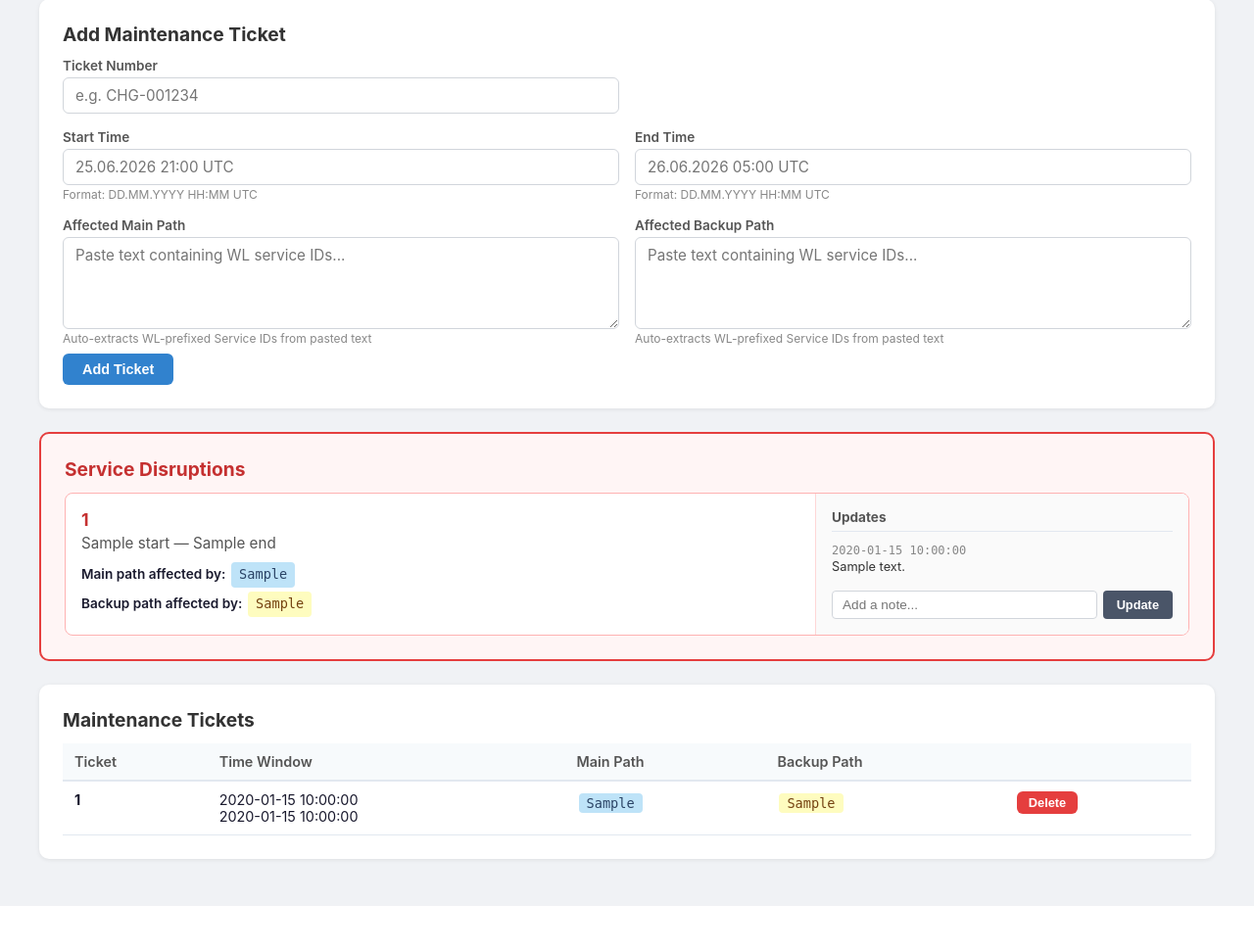
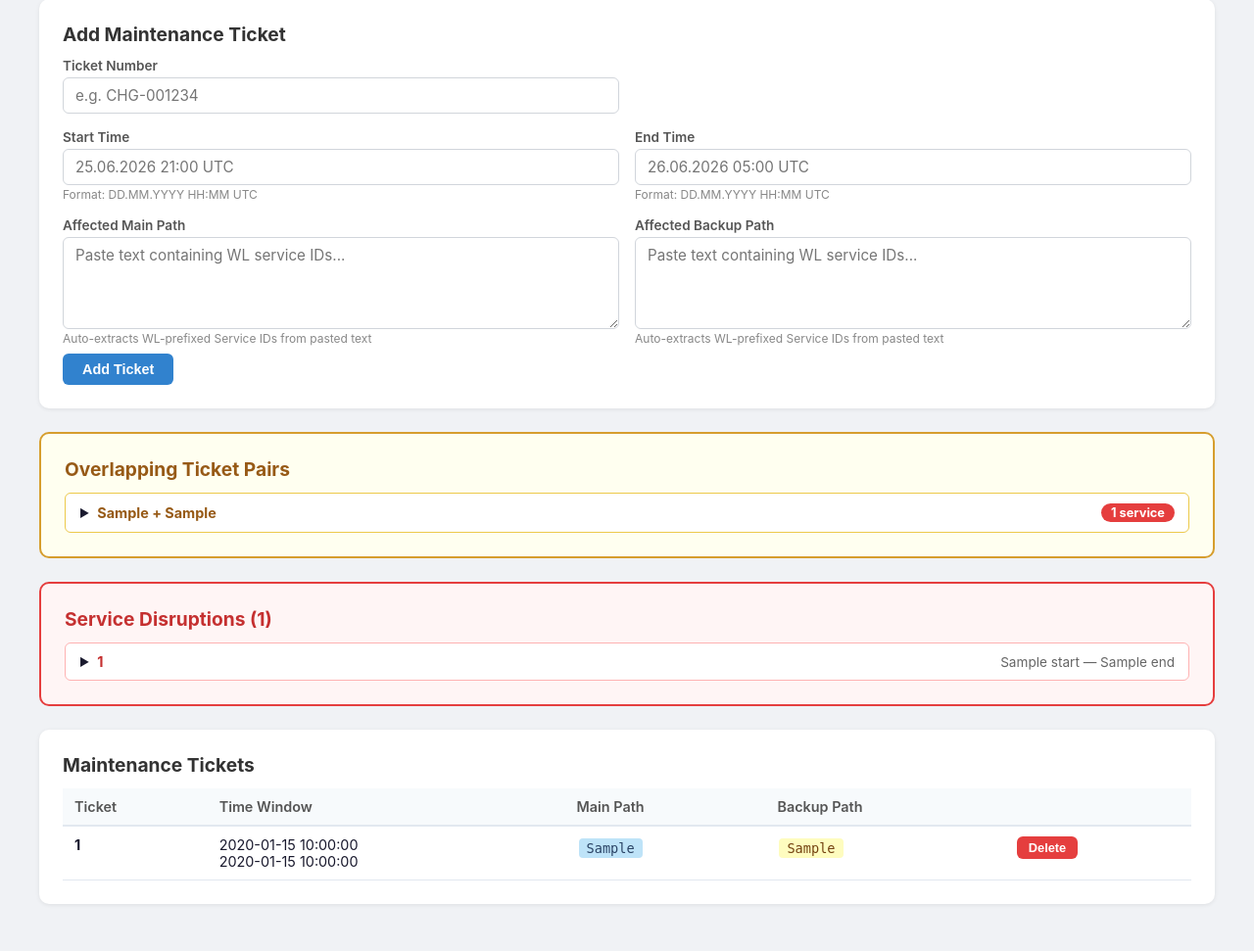
Before and after one commit to Kent0067826/main-and-backup-path, a Flask app: template templates/index.html in a window 1280 px wide. Shown: the part 80-1051 px from the top of the page at 98% size. Before the commit the page ends 1005 px from the top, so only its background shows below. Run offline with Flask 3, Linux system fonts and the light colour scheme; the template is opened without the code that fills it: most values are stand-ins (such as "Sample title", 1, 10 or a date in 2020).

Commit message:
Filter same-ticket disruptions, add collapsible UI and ticket-pair view
Co-Authored-By: Claude Opus 4.6 <noreply@anthropic.com>

```diff
--- a/app.py
+++ b/app.py
@@ -72,22 +72,8 @@ def union_intervals(intervals):
     return merged
 
 
-def intersect_interval_lists(list_a, list_b):
-    result = []
-    i, j = 0, 0
-    while i < len(list_a) and j < len(list_b):
-        start = max(list_a[i][0], list_b[j][0])
-        end = min(list_a[i][1], list_b[j][1])
-        if start < end:
-            result.append((start, end))
-        if list_a[i][1] < list_b[j][1]:
-            i += 1
-        else:
-            j += 1
-    return result
-
-
 def calculate_disruptions():
+    """Per-service disruptions, only counting CROSS-TICKET overlaps."""
     conn = get_db()
     services = conn.execute("SELECT DISTINCT service_id FROM affected_paths").fetchall()
     disruptions = []
@@ -121,11 +107,22 @@ def calculate_disruptions():
             for r in backup_rows
         ]
 
-        main_intervals = union_intervals([(s, e) for s, e, _ in main_windows])
-        backup_intervals = union_intervals([(s, e) for s, e, _ in backup_windows])
-        disruption_intervals = intersect_interval_lists(main_intervals, backup_intervals)
+        # Only count overlaps between DIFFERENT tickets
+        cross_overlaps = []
+        for ms, me, mt in main_windows:
+            for bs, be, bt in backup_windows:
+                if mt != bt:
+                    os_ = max(ms, bs)
+                    oe_ = min(me, be)
+                    if os_ < oe_:
+                        cross_overlaps.append((os_, oe_))
 
-        for d_start, d_end in disruption_intervals:
+        if not cross_overlaps:
+            continue
+
+        merged = union_intervals(cross_overlaps)
+
+        for d_start, d_end in merged:
             main_tickets = sorted(set(t for s, e, t in main_windows if s < d_end and e > d_start))
             backup_tickets = sorted(set(t for s, e, t in backup_windows if s < d_end and e > d_start))
             disruptions.append({
@@ -139,6 +136,79 @@ def calculate_disruptions():
     conn.close()
     disruptions.sort(key=lambda d: (d["service_id"], d["start"]))
     return disruptions
+
+
+def calculate_ticket_pair_overlaps():
+    """Group disrupted services by overlapping ticket pairs."""
+    conn = get_db()
+    all_tickets = conn.execute("SELECT * FROM maintenance ORDER BY start_time").fetchall()
+
+    pairs = []
+    for i in range(len(all_tickets)):
+        for j in range(i + 1, len(all_tickets)):
+            t1 = all_tickets[i]
+            t2 = all_tickets[j]
+            s1 = datetime.fromisoformat(t1["start_time"])
+            e1 = datetime.fromisoformat(t1["end_time"])
+            s2 = datetime.fromisoformat(t2["start_time"])
+            e2 = datetime.fromisoformat(t2["end_time"])
+
+            os_ = max(s1, s2)
+            oe_ = min(e1, e2)
+            if os_ >= oe_:
+                continue
+
+            t1_main = set(r["service_id"] for r in conn.execute(
+                "SELECT service_id FROM affected_paths WHERE maintenance_id = ? AND path_type = 'main'",
+                (t1["id"],)).fetchall())
+            t1_backup = set(r["service_id"] for r in conn.execute(
+                "SELECT service_id FROM affected_paths WHERE maintenance_id = ? AND path_type = 'backup'",
+                (t1["id"],)).fetchall())
+            t2_main = set(r["service_id"] for r in conn.execute(
+                "SELECT service_id FROM affected_paths WHERE maintenance_id = ? AND path_type = 'main'",
+                (t2["id"],)).fetchall())
+            t2_backup = set(r["service_id"] for r in conn.execute(
+                "SELECT service_id FROM affected_paths WHERE maintenance_id = ? AND path_type = 'backup'",
+                (t2["id"],)).fetchall())
+
+            # A->main + B->backup
+            ab = t1_main & t2_backup
+            # A->backup + B->main
+            ba = t1_backup & t2_main
+
+            all_services = ab | ba
+            if not all_services:
+                continue
+
+            service_details = []
+            for sid in sorted(all_services):
+                main_by = []
+                backup_by = []
+                if sid in t1_main:
+                    main_by.append(t1["ticket_number"])
+                if sid in t2_main:
+                    main_by.append(t2["ticket_number"])
+                if sid in t1_backup:
+                    backup_by.append(t1["ticket_number"])
+                if sid in t2_backup:
+                    backup_by.append(t2["ticket_number"])
+                service_details.append({
+                    "service_id": sid,
+                    "main_tickets": main_by,
+                    "backup_tickets": backup_by,
+                })
+
+            pairs.append({
+                "ticket_a": t1["ticket_number"],
+                "ticket_b": t2["ticket_number"],
+                "overlap_start": fmt(os_),
+                "overlap_end": fmt(oe_),
+                "services": service_details,
+                "count": len(all_services),
+            })
+
+    conn.close()
+    return pairs
 
 
 @app.route("/")
@@ -166,6 +236,7 @@ def index():
         })
 
     disruptions = calculate_disruptions()
+    ticket_pairs = calculate_ticket_pair_overlaps()
 
     notes_by_service = {}
     for d in disruptions:
@@ -181,7 +252,7 @@ def index():
         d["notes"] = notes_by_service[sid]
 
     conn.close()
-    return render_template("index.html", tickets=ticket_details, disruptions=disruptions)
+    return render_template("index.html", tickets=ticket_details, disruptions=disruptions, ticket_pairs=ticket_pairs)
 
 
 @app.route("/add", methods=["POST"])
--- a/templates/index.html
+++ b/templates/index.html
@@ -21,22 +21,48 @@
   /* Disruptions */
   .disruption-banner { background: #fff5f5; border: 2px solid #e53e3e; border-radius: 10px; padding: 24px; margin-bottom: 24px; }
   .disruption-banner h2 { color: #c53030; }
-  .disruption-item { background: #fff; border: 1px solid #feb2b2; border-radius: 8px; margin-top: 12px; overflow: hidden; }
-  .disruption-content { display: flex; }
-  .disruption-left { flex: 1; padding: 16px; border-right: 1px solid #fed7d7; }
-  .disruption-right { width: 380px; padding: 16px; background: #fafafa; display: flex; flex-direction: column; }
-  .disruption-left .service-id { font-size: 1.1rem; font-weight: 700; color: #c53030; }
-  .disruption-left .time { font-size: 0.95rem; color: #555; margin: 4px 0 8px; }
-  .disruption-left .tickets { font-size: 0.85rem; line-height: 1.6; }
+  .no-disruptions { color: #38a169; font-weight: 500; padding: 12px 0; }
+
+  /* Ticket pair section */
+  .pair-banner { background: #fffff0; border: 2px solid #d69e2e; border-radius: 10px; padding: 24px; margin-bottom: 24px; }
+  .pair-banner h2 { color: #975a16; }
+
+  /* Collapsible items */
+  details { margin-top: 10px; }
+  details summary { cursor: pointer; padding: 10px 14px; border-radius: 6px; font-size: 0.9rem; user-select: none; list-style: none; display: flex; align-items: center; gap: 8px; }
+  details summary::-webkit-details-marker { display: none; }
+  details summary::before { content: "\25B6"; font-size: 0.7rem; transition: transform 0.2s; flex-shrink: 0; }
+  details[open] summary::before { transform: rotate(90deg); }
+
+  /* Disruption item */
+  .disruption-item summary { background: #fff; border: 1px solid #feb2b2; }
+  .disruption-item summary:hover { background: #fff5f5; }
+  .disruption-item .summary-id { font-weight: 700; color: #c53030; }
+  .disruption-item .summary-time { color: #666; font-size: 0.85rem; margin-left: auto; }
+  .disruption-detail { background: #fff; border: 1px solid #feb2b2; border-top: none; border-radius: 0 0 6px 6px; display: flex; }
+  .disruption-left { flex: 1; padding: 14px; }
+  .disruption-right { width: 360px; padding: 14px; background: #fafafa; border-left: 1px solid #fed7d7; }
+  .disruption-left .tickets { font-size: 0.85rem; line-height: 1.8; }
   .disruption-left .tickets span.label { font-weight: 600; }
-  .ticket-tag { display: inline-block; background: #edf2f7; padding: 2px 8px; border-radius: 4px; margin: 2px; font-family: monospace; font-size: 0.85rem; }
+
+  .ticket-tag { display: inline-block; padding: 2px 8px; border-radius: 4px; margin: 2px; font-family: monospace; font-size: 0.85rem; }
   .ticket-tag.main { background: #bee3f8; color: #2a4365; }
   .ticket-tag.backup { background: #fefcbf; color: #744210; }
-  .no-disruptions { color: #38a169; font-weight: 500; padding: 12px 0; }
+
+  /* Pair item */
+  .pair-item summary { background: #fff; border: 1px solid #ecc94b; }
+  .pair-item summary:hover { background: #fffff0; }
+  .pair-item .summary-tickets { font-weight: 700; color: #975a16; }
+  .pair-item .summary-count { margin-left: auto; background: #e53e3e; color: #fff; padding: 2px 10px; border-radius: 10px; font-size: 0.8rem; font-weight: 700; }
+  .pair-detail { background: #fff; border: 1px solid #ecc94b; border-top: none; border-radius: 0 0 6px 6px; padding: 14px; }
+  .pair-time { font-size: 0.85rem; color: #666; margin-bottom: 10px; }
+  .pair-services { width: 100%; border-collapse: collapse; font-size: 0.85rem; }
+  .pair-services th { text-align: left; padding: 6px 10px; background: #fffff0; border-bottom: 1px solid #ecc94b; font-weight: 600; color: #975a16; }
+  .pair-services td { padding: 6px 10px; border-bottom: 1px solid #f0e6c0; }
 
   /* Notes panel */
   .notes-header { font-size: 0.85rem; font-weight: 700; color: #555; margin-bottom: 8px; border-bottom: 1px solid #e2e8f0; padding-bottom: 6px; }
-  .notes-list { flex: 1; overflow-y: auto; max-height: 160px; margin-bottom: 8px; }
+  .notes-list { max-height: 140px; overflow-y: auto; margin-bottom: 8px; }
   .note-entry { font-size: 0.8rem; padding: 4px 0; border-bottom: 1px solid #edf2f7; }
   .note-entry:last-child { border-bottom: none; }
   .note-time { color: #888; font-family: monospace; font-size: 0.75rem; }
@@ -51,7 +77,6 @@
   /* Form */
   .form-grid { display: grid; grid-template-columns: 1fr 1fr; gap: 16px; }
   .form-group { display: flex; flex-direction: column; }
-  .form-group.full { grid-column: 1 / -1; }
   .form-group label { font-size: 0.85rem; font-weight: 600; margin-bottom: 4px; color: #555; }
   .form-group input, .form-group textarea { padding: 8px 12px; border: 1px solid #d1d5db; border-radius: 6px; font-size: 0.95rem; font-family: inherit; }
   .form-group input:focus, .form-group textarea:focus { outline: none; border-color: #3182ce; box-shadow: 0 0 0 2px rgba(49,130,206,0.2); }
@@ -64,10 +89,10 @@
   .btn-danger:hover { background: #c53030; }
 
   /* Table */
-  table { width: 100%; border-collapse: collapse; font-size: 0.9rem; }
-  th { text-align: left; padding: 10px 12px; background: #f7fafc; border-bottom: 2px solid #e2e8f0; font-weight: 600; color: #555; }
-  td { padding: 10px 12px; border-bottom: 1px solid #e2e8f0; vertical-align: top; }
-  tr:hover td { background: #f7fafc; }
+  table.main-table { width: 100%; border-collapse: collapse; font-size: 0.9rem; }
+  .main-table th { text-align: left; padding: 10px 12px; background: #f7fafc; border-bottom: 2px solid #e2e8f0; font-weight: 600; color: #555; }
+  .main-table td { padding: 10px 12px; border-bottom: 1px solid #e2e8f0; vertical-align: top; }
+  .main-table tr:hover td { background: #f7fafc; }
   .empty-state { text-align: center; padding: 32px; color: #888; }
 </style>
 </head>
@@ -91,7 +116,6 @@
           <input type="text" name="ticket_number" required placeholder="e.g. CHG-001234">
         </div>
         <div class="form-group">
-          <!-- spacer -->
         </div>
         <div class="form-group">
           <label>Start Time</label>
@@ -118,16 +142,56 @@
     </form>
   </div>
 
-  <!-- Disruptions -->
+  <!-- Ticket Pair Overlaps -->
+  <div class="pair-banner">
+    <h2>Overlapping Ticket Pairs</h2>
+    {% if ticket_pairs %}
+    {% for p in ticket_pairs %}
+    <details class="pair-item">
+      <summary>
+        <span class="summary-tickets">{{ p.ticket_a }} + {{ p.ticket_b }}</span>
+        <span class="summary-count">{{ p.count }} service{{ 's' if p.count != 1 }}</span>
+      </summary>
+      <div class="pair-detail">
+        <div class="pair-time">Overlap: {{ p.overlap_start }} &mdash; {{ p.overlap_end }}</div>
+        <table class="pair-services">
+          <thead>
+            <tr>
+              <th>Service ID</th>
+              <th>Main Path</th>
+              <th>Backup Path</th>
+            </tr>
+          </thead>
+          <tbody>
+            {% for s in p.services %}
+            <tr>
+              <td><strong>{{ s.service_id }}</strong></td>
+              <td>{% for t in s.main_tickets %}<span class="ticket-tag main">{{ t }}</span>{% endfor %}</td>
+              <td>{% for t in s.backup_tickets %}<span class="ticket-tag backup">{{ t }}</span>{% endfor %}</td>
+            </tr>
+            {% endfor %}
+          </tbody>
+        </table>
+      </div>
+    </details>
+    {% endfor %}
+    {% else %}
+    <div class="no-disruptions">No overlapping ticket pairs detected.</div>
+    {% endif %}
+  </div>
+
+  <!-- Per-Service Disruptions -->
   <div class="disruption-banner">
-    <h2>Service Disruptions</h2>
+    <h2>Service Disruptions ({{ disruptions|length }})</h2>
     {% if disruptions %}
     {% for d in disruptions %}
-    <div class="disruption-item">
-      <div class="disruption-content">
+    <details class="disruption-item">
+      <summary>
+        <span class="summary-id">{{ d.service_id }}</span>
+        <span class="summary-time">{{ d.start }} &mdash; {{ d.end }}</span>
+      </summary>
+      <div class="disruption-detail">
         <div class="disruption-left">
-          <div class="service-id">{{ d.service_id }}</div>
-          <div class="time">{{ d.start }} &mdash; {{ d.end }}</div>
           <div class="tickets">
             <span class="label">Main path affected by:</span>
             {% for t in d.main_tickets %}<span class="ticket-tag main">{{ t }}</span>{% endfor %}
@@ -157,7 +221,7 @@
           </form>
         </div>
       </div>
-    </div>
+    </details>
     {% endfor %}
     {% else %}
     <div class="no-disruptions">No service disruptions detected.</div>
@@ -168,7 +232,7 @@
   <div class="card">
     <h2>Maintenance Tickets</h2>
     {% if tickets %}
-    <table>
+    <table class="main-table">
       <thead>
         <tr>
           <th>Ticket</th>
```
